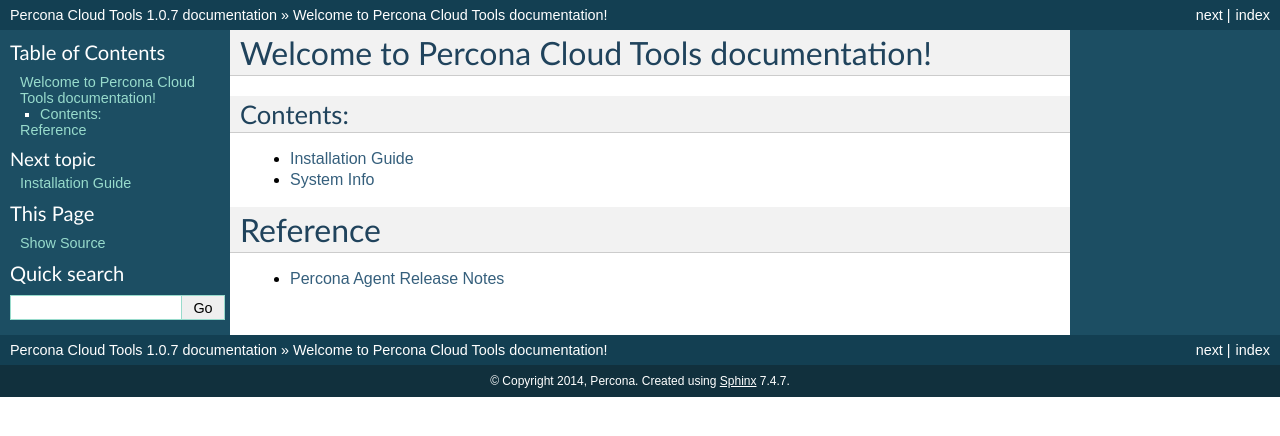
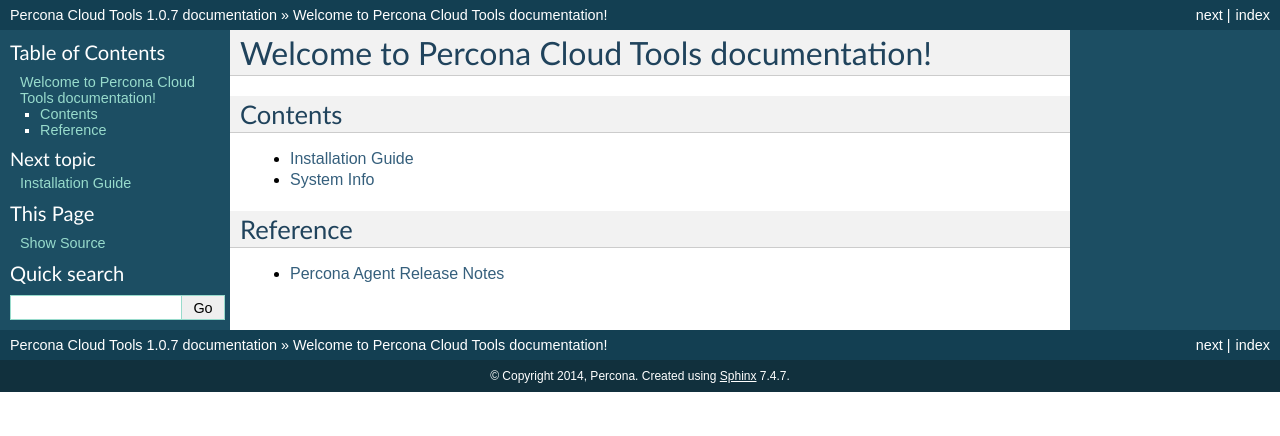
Before and after one commit to percona/cloud-tools, a Sphinx documentation site: the page built from doc/index.rst, in a window 1280 px wide. Shown: the top 436 px of the page. Built offline with Sphinx 7.4.7, drawn with Linux system fonts in a browser that asks for light colours; some of the changed lines change nothing that is shown.

Commit message:
Header fix up

```diff
--- a/doc/index.rst
+++ b/doc/index.rst
@@ -6,8 +6,8 @@
 Welcome to Percona Cloud Tools documentation!
 =============================================
 
-Contents:
----------
+Contents
+--------
 
 .. toctree::
    :maxdepth: 1
@@ -16,7 +16,7 @@
    SystemInfo
 
 Reference
-=========
+---------
 
 .. toctree::
    :maxdepth: 1
```
